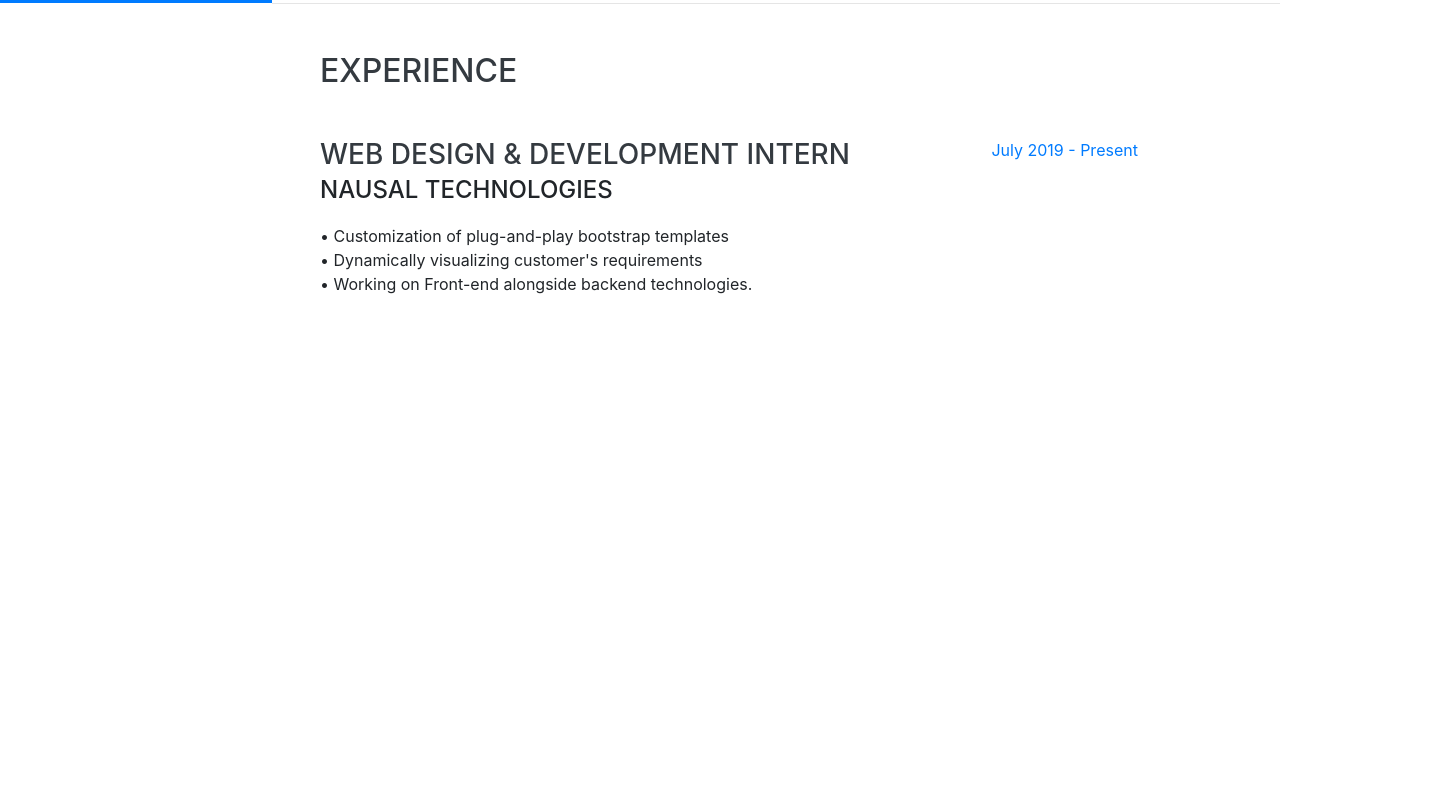
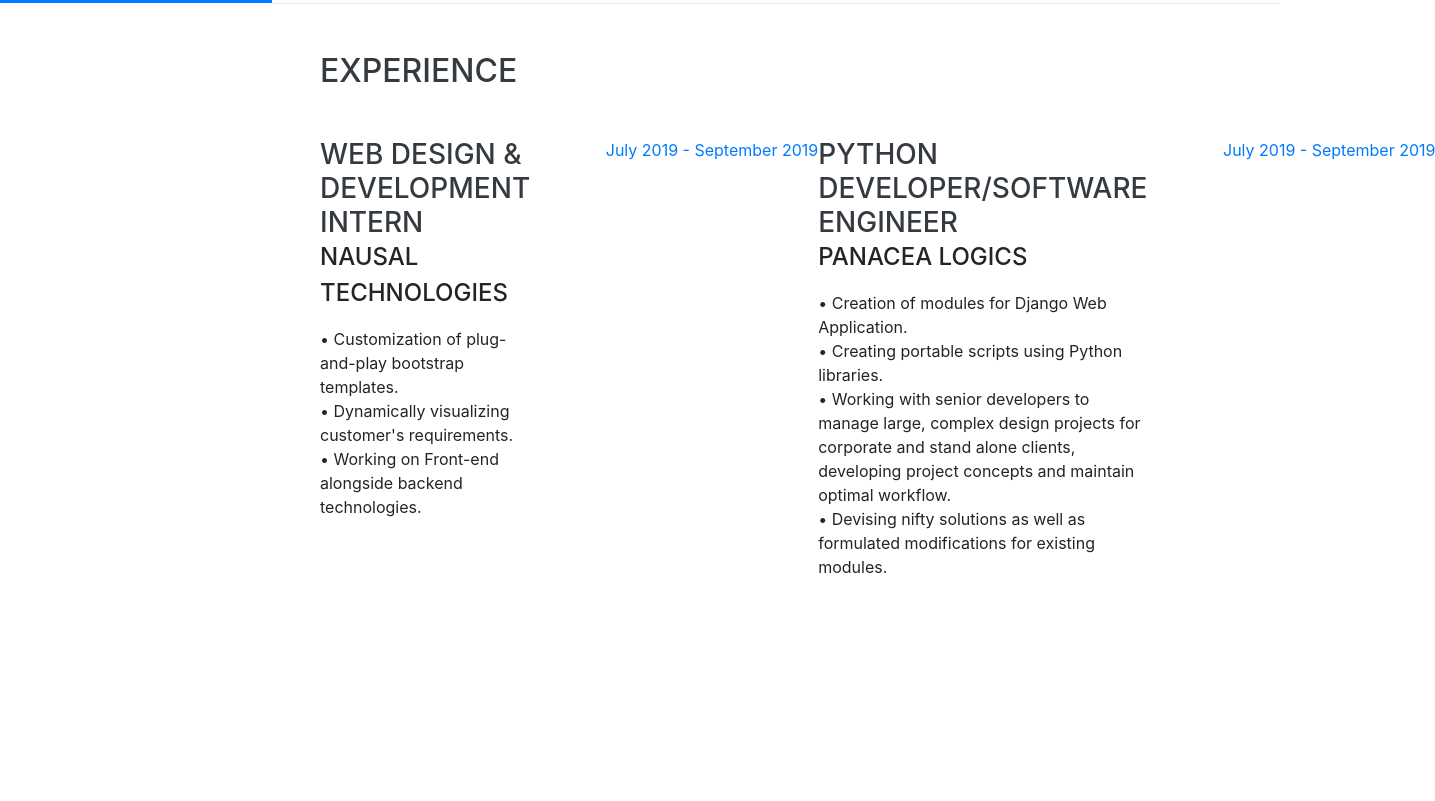
Before and after one commit to amnahy/amnahy.github.io, a website with bundled scripts: page index.html in a window 1280 px wide. Shown: the part 797-1598 px from the top of the page, 1435 px wide, since content can reach past the window. Built offline with nearby package versions, Linux system fonts and the light colour scheme; a web font is replaced by a local one.

Commit message:
experience updates

```diff
--- a/index.html
+++ b/index.html
@@ -133,10 +133,23 @@
           <div class="resume-content">
             <h3 class="mb-0">Web Design & Development Intern</h3>
             <div class="subheading mb-3">Nausal Technologies</div>
-            <p>• Customization of plug-and-play bootstrap templates <br>• Dynamically visualizing customer's requirements <br>• Working on Front-end alongside backend technologies.</p>
+            <p>• Customization of plug-and-play bootstrap templates. <br>• Dynamically visualizing customer's requirements. <br>• Working on Front-end alongside backend technologies.</p>
           </div>
           <div class="resume-date text-md-right">
-            <span class="text-primary">July 2019 - Present</span>
+            <span class="text-primary">July 2019 - September 2019</span>
+          </div>
+        </div>
+
+
+        <div class="resume-item d-flex flex-column flex-md-row justify-content-between">
+          <div class="resume-content">
+            <h3 class="mb-0">Python Developer/Software Engineer</h3>
+            <div class="subheading mb-3">Panacea Logics</div>
+            <p>• Creation of modules for Django Web Application. <br>• Creating portable scripts using Python libraries. <br>• Working with senior developers to manage large, complex design projects for corporate and stand
+alone clients, developing project concepts and maintain optimal workflow.  <br>• Devising nifty solutions as well as formulated modifications for existing modules.</p>
+          </div>
+          <div class="resume-date text-md-right">
+            <span class="text-primary">July 2019 - September 2019</span>
           </div>
         </div>
 
@@ -220,10 +233,10 @@
           </li>
           <li class="list-inline-item">
             <i class="fab fa-less"></i>
-          </li> -->
+          </li>
           <li class="list-inline-item">
             <i class="fab fa-wordpress"></i>
-          </li>
+          </li> -->
           <li class="list-inline-item">
             <i class="fab devicon-visualstudio-plain"></i>
           </li>
@@ -233,10 +246,10 @@
           </li>
           <li class="list-inline-item">
             <i class="fab fa-grunt"></i>
-          </li>
+          </li> -->
           <li class="list-inline-item">
             <i class="fab fa-npm"></i>
-          </li> -->
+          </li>
         </ul>
 
         <div class="subheading mb-3">Workflow</div>
```
